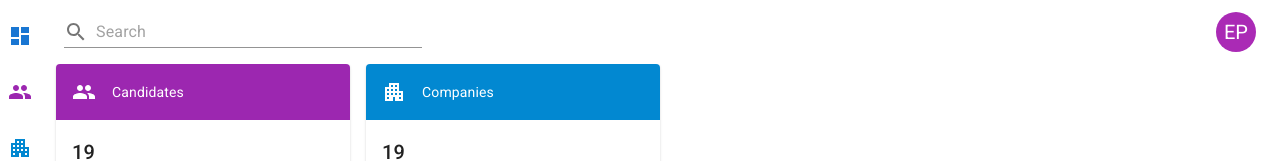
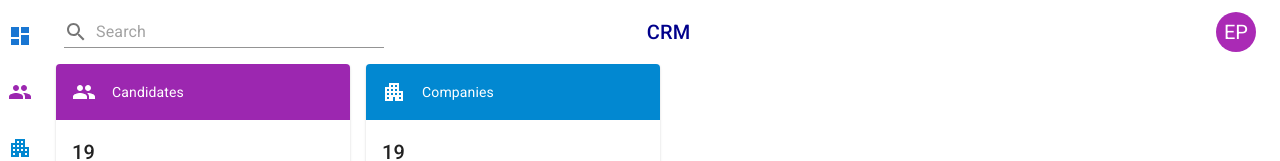
Before and after one commit to Baturalp52/crm-project-1, a React (Create React App) app in the folder crm-ui/: page / in a window 1280 px wide. Shown: the top 161 px of the page. Built offline with nearby package versions, Linux system fonts and the light colour scheme.

Commit message:
Title eklendi header'da düzenleme yapıldı

```diff
--- a/crm-ui/src/components/SearchInput/index.tsx
+++ b/crm-ui/src/components/SearchInput/index.tsx
@@ -12,7 +12,7 @@ const SearchInput = () => {
         </InputAdornment>
       }
       placeholder="Search"
-      sx={{ width: "30%" }}
+      sx={{ width: "20rem" }}
     ></Input>
   );
 };
--- /dev/null
+++ b/crm-ui/src/layouts/HeaderBar/HeaderTitle.tsx
@@ -0,0 +1,12 @@
+import React from "react";
+import { Typography } from "@mui/material";
+
+const HeaderTitle = () => {
+  return (
+    <Typography color="darkblue" variant="h6" mx="auto">
+      CRM
+    </Typography>
+  );
+};
+
+export default HeaderTitle;
--- a/crm-ui/src/layouts/HeaderBar/index.tsx
+++ b/crm-ui/src/layouts/HeaderBar/index.tsx
@@ -3,6 +3,7 @@ import { AppBar, Avatar, Toolbar, Tooltip } from "@mui/material";
 import SearchInput from "../../components/SearchInput";
 import { stringAvatar } from "./helpers";
 import { useNavigate } from "react-router-dom";
+import HeaderTitle from "./HeaderTitle";
 
 const HeaderBar = () => {
   const navigate = useNavigate();
@@ -18,7 +19,7 @@ const HeaderBar = () => {
     >
       <Toolbar>
         <SearchInput />
-
+        <HeaderTitle />
         <Tooltip
           title="Profile Settings"
           arrow
```
